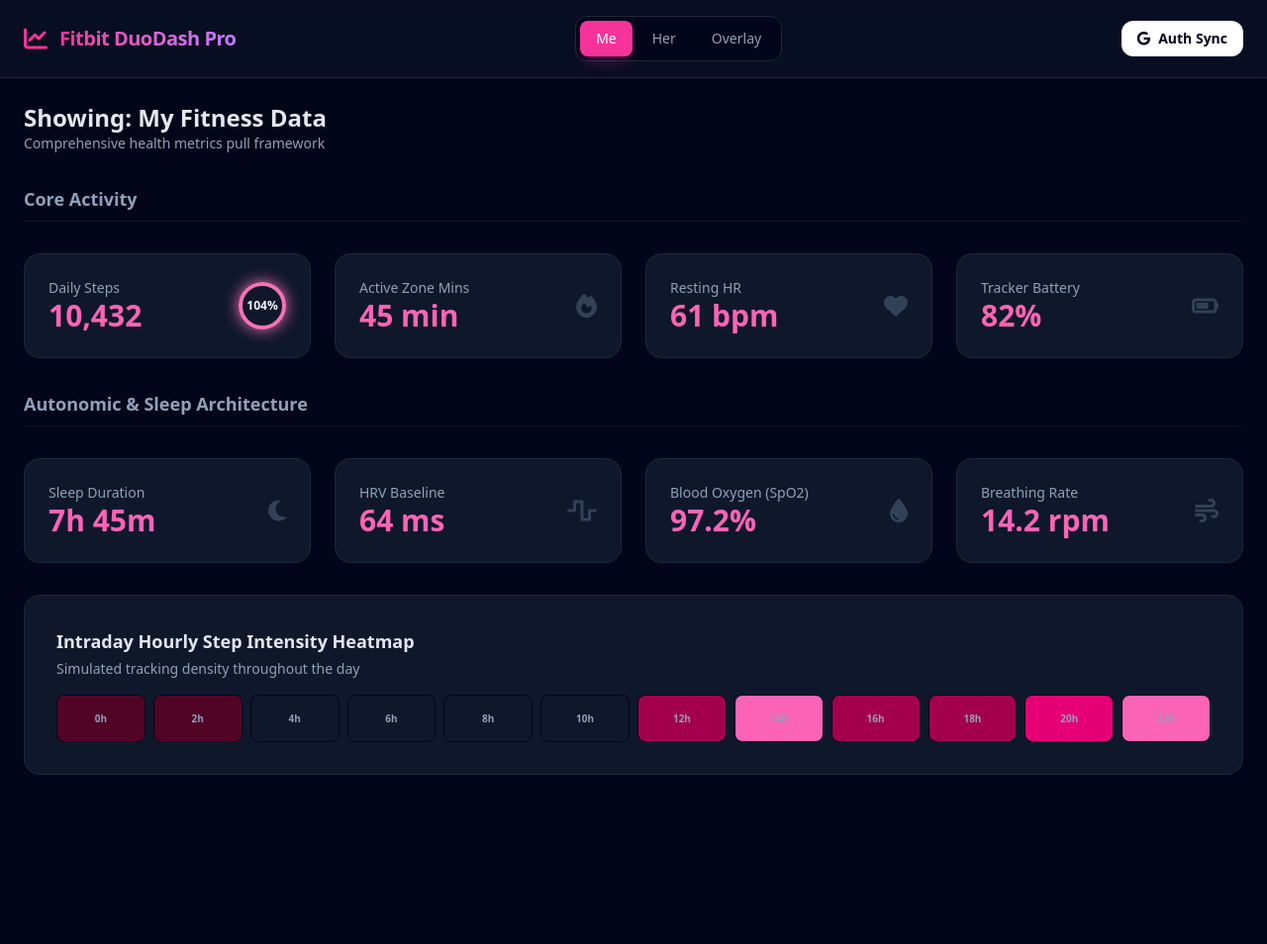
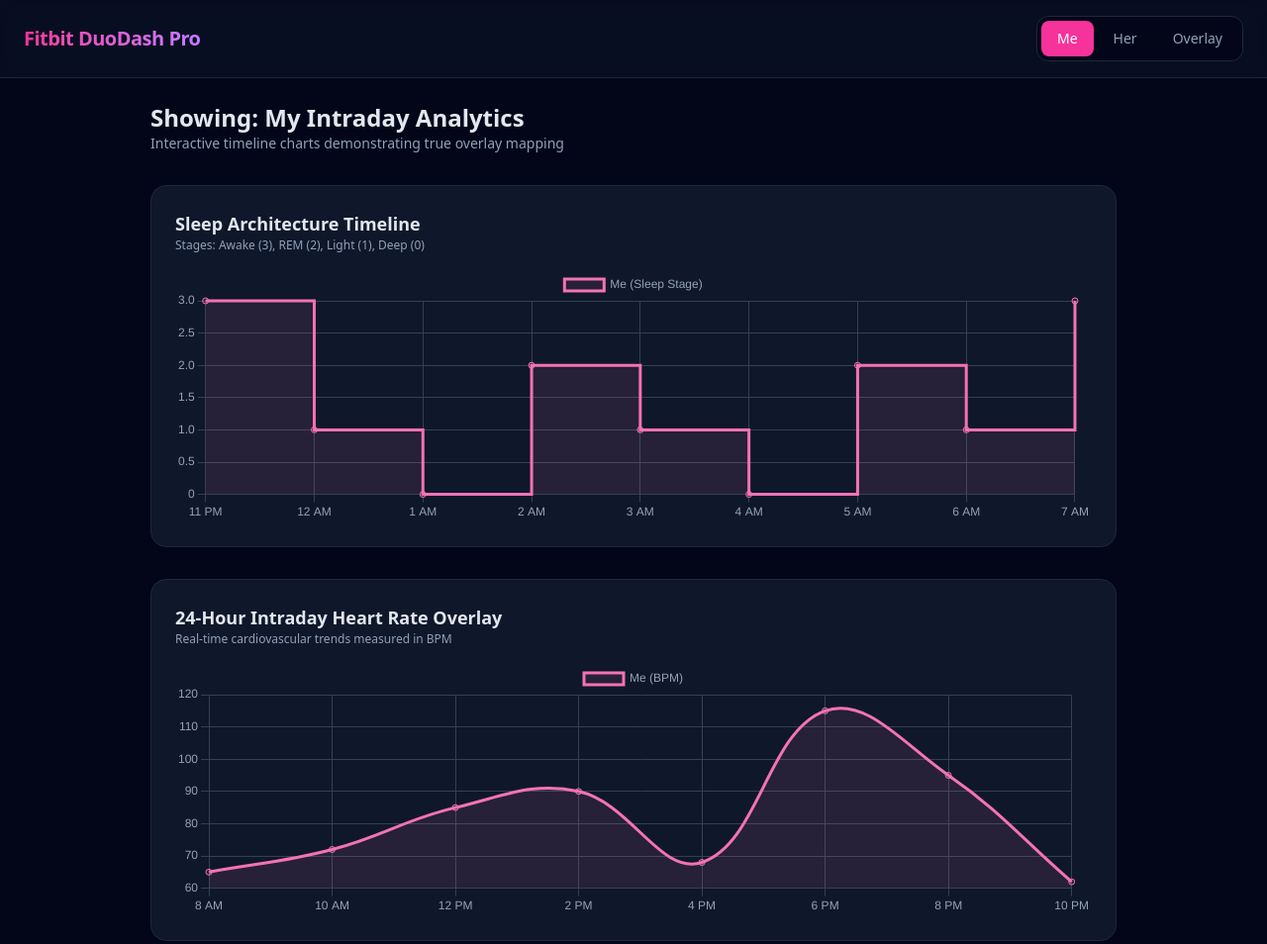
Before and after one commit to Leviathin91/fitbit-dashboard, a plain HTML site: page index.html in a window 1280 px wide. Shown: the whole page at 99% size. Before the commit the page ends 807 px from the top, so only its background shows below. Drawn offline with nearby package versions, Linux system fonts and the light colour scheme.

Commit message:
Update index.html

```diff
--- a/index.html
+++ b/index.html
@@ -3,182 +3,144 @@
 <head>
     <meta charset="UTF-8">
     <meta name="viewport" content="width=device-width, initial-scale=1.0">
-    <title>Fitbit Mega-Sync Dashboard</title>
+    <title>Fitbit Overlapping Analytics</title>
     <script src="https://cdn.jsdelivr.net/npm/@tailwindcss/browser@4"></script>
-    <link rel="stylesheet" href="https://cdnjs.cloudflare.com/ajax/libs/font-awesome/6.4.0/css/all.min.css">
-    <style>
-        .neon-ring-blue { border-color: #38bdf8; box-shadow: 0 0 15px #38bdf8; }
-        .neon-ring-pink { border-color: #f472b6; box-shadow: 0 0 15px #f472b6; }
-        .neon-ring-purple { border-color: #c084fc; box-shadow: 0 0 15px #c084fc; }
-    </style>
+    <!-- Chart.js CDN for interactive graphs -->
+    <script src="https://cdn.jsdelivr.net/npm/chart.js"></script>
 </head>
 <body class="bg-slate-950 text-slate-100 min-h-screen font-sans">
 
     <!-- Header -->
     <header class="border-b border-slate-800 bg-slate-900/50 backdrop-blur sticky top-0 z-50 px-6 py-4 flex flex-col sm:flex-row justify-between items-center gap-4">
-        <div class="flex items-center gap-3">
-            <i class="fa-solid fa-chart-line text-pink-500 text-2xl"></i>
-            <h1 class="text-xl font-bold tracking-tight text-transparent bg-clip-text bg-gradient-to-r from-pink-500 to-purple-400">Fitbit DuoDash Pro</h1>
+        <h1 class="text-xl font-bold tracking-tight text-transparent bg-clip-text bg-gradient-to-r from-pink-500 to-purple-400">Fitbit DuoDash Pro</h1>
+
+        <!-- Toggle Views -->
+        <div class="bg-slate-950 p-1 rounded-xl border border-slate-800 flex gap-1">
+            <button onclick="updateCharts('me')" id="btn-me" class="px-4 py-2 rounded-lg text-sm font-medium transition-all bg-pink-500 text-white">Me</button>
+            <button onclick="updateCharts('her')" id="btn-her" class="px-4 py-2 rounded-lg text-sm font-medium transition-all text-slate-400 hover:text-slate-200">Her</button>
+            <button onclick="updateCharts('overlay')" id="btn-overlay" class="px-4 py-2 rounded-lg text-sm font-medium transition-all text-slate-400 hover:text-slate-200">Overlay</button>
+        </div>
+    </header>
+
+    <main class="max-w-5xl mx-auto p-6 space-y-8">
+        <div>
+            <h2 id="chart-title" class="text-2xl font-bold text-slate-200">Showing: My Intraday Analytics</h2>
+            <p class="text-sm text-slate-400">Interactive timeline charts demonstrating true overlay mapping</p>
         </div>
 
-        <!-- Toggle System -->
-        <div class="bg-slate-950 p-1 rounded-xl border border-slate-800 flex gap-1">
-            <button onclick="switchView('me')" id="btn-me" class="px-4 py-2 rounded-lg text-sm font-medium transition-all bg-pink-500 text-white shadow-lg shadow-pink-500/20">Me</button>
-            <button onclick="switchView('her')" id="btn-her" class="px-4 py-2 rounded-lg text-sm font-medium transition-all text-slate-400 hover:text-slate-200">Her</button>
-            <button onclick="switchView('overlay')" id="btn-overlay" class="px-4 py-2 rounded-lg text-sm font-medium transition-all text-slate-400 hover:text-slate-200">Overlay</button>
-        </div>
-
-        <button class="bg-white text-slate-950 px-4 py-2 rounded-xl text-sm font-semibold hover:bg-slate-200 transition flex items-center gap-2">
-            <i class="fa-brands fa-google"></i> Auth Sync
-        </button>
-    </header>
-
-    <main class="max-w-7xl mx-auto p-6 space-y-8">
-        <div>
-            <h2 id="view-title" class="text-2xl font-bold text-slate-200">Showing: My Fitness Data</h2>
-            <p class="text-sm text-slate-400">Comprehensive health metrics pull framework</p>
-        </div>
-
-        <!-- Section 1: Core Daily Stats -->
-        <h3 class="text-lg font-semibold text-slate-400 border-b border-slate-900 pb-2">Core Activity</h3>
-        <div class="grid grid-cols-1 md:grid-cols-2 lg:grid-cols-4 gap-6">
-            <div class="bg-slate-900 border border-slate-800 rounded-2xl p-6 flex items-center justify-between">
-                <div>
-                    <p class="text-sm font-medium text-slate-400">Daily Steps</p>
-                    <p id="val-steps" class="text-3xl font-bold text-pink-400">10,432</p>
-                </div>
-                <div id="ring-steps" class="w-12 h-12 rounded-full border-4 neon-ring-pink flex items-center justify-center text-xs font-bold">104%</div>
+        <!-- Chart 1: Intraday Sleep Cycles Timeline -->
+        <div class="bg-slate-900 border border-slate-800 rounded-2xl p-6">
+            <div class="mb-4">
+                <h3 class="text-lg font-semibold text-slate-200">Sleep Architecture Timeline</h3>
+                <p class="text-xs text-slate-400">Stages: Awake (3), REM (2), Light (1), Deep (0)</p>
             </div>
-
-            <div class="bg-slate-900 border border-slate-800 rounded-2xl p-6 flex items-center justify-between">
-                <div>
-                    <p class="text-sm font-medium text-slate-400">Active Zone Mins</p>
-                    <p id="val-active-min" class="text-3xl font-bold text-pink-400">45 min</p>
-                </div>
-                <i class="fa-solid fa-fire text-2xl text-slate-700"></i>
-            </div>
-
-            <div class="bg-slate-900 border border-slate-800 rounded-2xl p-6 flex items-center justify-between">
-                <div>
-                    <p class="text-sm font-medium text-slate-400">Resting HR</p>
-                    <p id="val-rhr" class="text-3xl font-bold text-pink-400">61 bpm</p>
-                </div>
-                <i class="fa-solid fa-heart text-2xl text-slate-700"></i>
-            </div>
-
-            <div class="bg-slate-900 border border-slate-800 rounded-2xl p-6 flex items-center justify-between">
-                <div>
-                    <p class="text-sm font-medium text-slate-400">Tracker Battery</p>
-                    <p id="val-battery" class="text-3xl font-bold text-pink-400">82%</p>
-                </div>
-                <i class="fa-solid fa-battery-three-quarters text-2xl text-slate-700"></i>
+            <div class="h-64 w-full">
+                <canvas id="sleepChart"></canvas>
             </div>
         </div>
 
-        <!-- Section 2: Advanced Autonomic & Sleep Stats -->
-        <h3 class="text-lg font-semibold text-slate-400 border-b border-slate-900 pb-2">Autonomic & Sleep Architecture</h3>
-        <div class="grid grid-cols-1 md:grid-cols-2 lg:grid-cols-4 gap-6">
-            <div class="bg-slate-900 border border-slate-800 rounded-2xl p-6 flex items-center justify-between">
-                <div>
-                    <p class="text-sm font-medium text-slate-400">Sleep Duration</p>
-                    <p id="val-sleep" class="text-3xl font-bold text-pink-400">7h 45m</p>
-                </div>
-                <i class="fa-solid fa-moon text-2xl text-slate-700"></i>
+        <!-- Chart 2: Intraday Heart Rate Timeline -->
+        <div class="bg-slate-900 border border-slate-800 rounded-2xl p-6">
+            <div class="mb-4">
+                <h3 class="text-lg font-semibold text-slate-200">24-Hour Intraday Heart Rate Overlay</h3>
+                <p class="text-xs text-slate-400">Real-time cardiovascular trends measured in BPM</p>
             </div>
-
-            <div class="bg-slate-900 border border-slate-800 rounded-2xl p-6 flex items-center justify-between">
-                <div>
-                    <p class="text-sm font-medium text-slate-400">HRV Baseline</p>
-                    <p id="val-hrv" class="text-3xl font-bold text-pink-400">64 ms</p>
-                </div>
-                <i class="fa-solid fa-wave-square text-2xl text-slate-700"></i>
-            </div>
-
-            <div class="bg-slate-900 border border-slate-800 rounded-2xl p-6 flex items-center justify-between">
-                <div>
-                    <p class="text-sm font-medium text-slate-400">Blood Oxygen (SpO2)</p>
-                    <p id="val-spo2" class="text-3xl font-bold text-pink-400">97.2%</p>
-                </div>
-                <i class="fa-solid fa-droplet text-2xl text-slate-700"></i>
-            </div>
-
-            <div class="bg-slate-900 border border-slate-800 rounded-2xl p-6 flex items-center justify-between">
-                <div>
-                    <p class="text-sm font-medium text-slate-400">Breathing Rate</p>
-                    <p id="val-breath" class="text-3xl font-bold text-pink-400">14.2 rpm</p>
-                </div>
-                <i class="fa-solid fa-wind text-2xl text-slate-700"></i>
-            </div>
-        </div>
-
-        <!-- Heatmap / Hourly Visualization Frame -->
-        <div class="bg-slate-900 border border-slate-800 rounded-2xl p-8">
-            <h3 class="text-lg font-semibold text-slate-200">Intraday Hourly Step Intensity Heatmap</h3>
-            <p class="text-sm text-slate-400 mt-1 mb-4">Simulated tracking density throughout the day</p>
-            <div class="grid grid-cols-12 gap-2" id="heatmap-grid">
-                <!-- Heatmap squares generated by JS layout -->
+            <div class="h-64 w-full">
+                <canvas id="hrChart"></canvas>
             </div>
         </div>
     </main>
 
     <script>
-        const dataset = {
-            me: { title: "Showing: My Fitness Data", steps: "10,432", active: "45 min", rhr: "61 bpm", battery: "82%", sleep: "7h 45m", hrv: "64 ms", spo2: "97.2%", breath: "14.2 rpm", color: "pink", hIntensity: [2,1,0,0,0,0,4,8,5,3,6,9] },
-            her: { title: "Showing: Her Fitness Data", steps: "12,110", active: "72 min", rhr: "56 bpm", battery: "41%", sleep: "8h 18m", hrv: "78 ms", spo2: "98.5%", breath: "12.8 rpm", color: "sky", hIntensity: [0,0,0,0,0,2,5,4,3,7,9,4] },
-            overlay: { title: "Showing: Direct Data Overlay Comparison", steps: "11.2k Avg", active: "58m Avg", rhr: "58 bpm", battery: "Split", sleep: "8h 01m", hrv: "71 ms", spo2: "97.8%", breath: "13.5 rpm", color: "purple", hIntensity: [1,1,0,0,0,1,5,7,4,6,8,7] }
-        };
+        // Raw Data sets for testing overlays
+        const timeLabels = ["11 PM", "12 AM", "1 AM", "2 AM", "3 AM", "4 AM", "5 AM", "6 AM", "7 AM"];
+        const mySleep = [3, 1, 0, 2, 1, 0, 2, 1, 3];
+        const herSleep = [3, 2, 1, 0, 0, 1, 2, 2, 3];
 
-        function switchView(view) {
-            const current = dataset[view];
+        const hrLabels = ["8 AM", "10 AM", "12 PM", "2 PM", "4 PM", "6 PM", "8 PM", "10 PM"];
+        const myHR = [65, 72, 85, 90, 68, 115, 95, 62];
+        const herHR = [58, 64, 110, 75, 82, 90, 70, 55];
 
-            // Adjust header buttons
+        // Global configuration settings for ChartJS
+        Chart.defaults.color = '#94a3b8';
+        Chart.defaults.borderColor = '#334155';
+
+        // Initialize Sleep Chart
+        const ctxSleep = document.getElementById('sleepChart').getContext('2d');
+        const sleepChart = new Chart(ctxSleep, {
+            type: 'line',
+            data: {
+                labels: timeLabels,
+                datasets: [{
+                    label: 'Me (Sleep Stage)',
+                    data: mySleep,
+                    borderColor: '#f472b6',
+                    backgroundColor: 'rgba(244, 114, 182, 0.1)',
+                    stepped: true,
+                    fill: true
+                }]
+            },
+            options: { responsive: true, maintainAspectRatio: false }
+        });
+
+        // Initialize Heart Rate Chart
+        const ctxHR = document.getElementById('hrChart').getContext('2d');
+        const hrChart = new Chart(ctxHR, {
+            type: 'line',
+            data: {
+                labels: hrLabels,
+                datasets: [{
+                    label: 'Me (BPM)',
+                    data: myHR,
+                    borderColor: '#f472b6',
+                    backgroundColor: 'rgba(244, 114, 182, 0.1)',
+                    tension: 0.4,
+                    fill: true
+                }]
+            },
+            options: { responsive: true, maintainAspectRatio: false }
+        });
+
+        // Dynamic Toggle Logic
+        function updateCharts(view) {
+            // Update button visual highlights
             ['me', 'her', 'overlay'].forEach(v => {
                 const btn = document.getElementById(`btn-${v}`);
-                btn.className = v === view
-                    ? `px-4 py-2 rounded-lg text-sm font-medium transition-all text-white shadow-lg ${view==='me'?'bg-pink-500 shadow-pink-500/20':view==='her'?'bg-sky-500 shadow-sky-500/20':'bg-purple-500 shadow-purple-500/20'}`
-                    : "px-4 py-2 rounded-lg text-sm font-medium transition-all text-slate-400 hover:text-slate-200";
+                if(v === view) {
+                    btn.className = `px-4 py-2 rounded-lg text-sm font-medium transition-all text-white ${view==='me'?'bg-pink-500':view==='her'?'bg-sky-500':'bg-purple-500'}`;
+                } else {
+                    btn.className = "px-4 py-2 rounded-lg text-sm font-medium transition-all text-slate-400 hover:text-slate-200";
+                }
             });
 
-            document.getElementById('view-title').innerText = current.title;
-            document.getElementById('val-steps').innerText = current.steps;
-            document.getElementById('val-active-min').innerText = current.active;
-            document.getElementById('val-rhr').innerText = current.rhr;
-            document.getElementById('val-battery').innerText = current.battery;
-            document.getElementById('val-sleep').innerText = current.sleep;
-            document.getElementById('val-hrv').innerText = current.hrv;
-            document.getElementById('val-spo2').innerText = current.spo2;
-            document.getElementById('val-breath').innerText = current.breath;
+            document.getElementById('chart-title').innerText = view === 'overlay'
+                ? "Showing: Direct Data Overlay Comparison"
+                : `Showing: ${view.toUpperCase()} Intraday Analytics`;
 
-            const tColor = view === 'me' ? 'text-pink-400' : view === 'her' ? 'text-sky-400' : 'text-purple-400';
-            ['val-steps', 'val-active-min', 'val-rhr', 'val-battery', 'val-sleep', 'val-hrv', 'val-spo2', 'val-breath'].forEach(id => {
-                document.getElementById(id).className = `text-3xl font-bold ${tColor}`;
-            });
+            if (view === 'me') {
+                // Sleep Dataset config
+                sleepChart.data.datasets = [{ label: 'Me (Sleep Stage)', data: mySleep, borderColor: '#f472b6', backgroundColor: 'rgba(244, 114, 182, 0.1)', stepped: true, fill: true }];
+                // HR Dataset config
+                hrChart.data.datasets = [{ label: 'Me (BPM)', data: myHR, borderColor: '#f472b6', backgroundColor: 'rgba(244, 114, 182, 0.1)', tension: 0.4, fill: true }];
+            } else if (view === 'her') {
+                sleepChart.data.datasets = [{ label: 'Her (Sleep Stage)', data: herSleep, borderColor: '#38bdf8', backgroundColor: 'rgba(56, 189, 248, 0.1)', stepped: true, fill: true }];
+                hrChart.data.datasets = [{ label: 'Her (BPM)', data: herHR, borderColor: '#38bdf8', backgroundColor: 'rgba(56, 189, 248, 0.1)', tension: 0.4, fill: true }];
+            } else if (view === 'overlay') {
+                // Dual lines layered directly over each other
+                sleepChart.data.datasets = [
+                    { label: 'Me', data: mySleep, borderColor: '#f472b6', backgroundColor: 'transparent', stepped: true },
+                    { label: 'Her', data: herSleep, borderColor: '#38bdf8', backgroundColor: 'transparent', stepped: true }
+                ];
+                hrChart.data.datasets = [
+                    { label: 'Me', data: myHR, borderColor: '#f472b6', backgroundColor: 'rgba(244, 114, 182, 0.05)', tension: 0.4, fill: true },
+                    { label: 'Her', data: herHR, borderColor: '#38bdf8', backgroundColor: 'rgba(56, 189, 248, 0.05)', tension: 0.4, fill: true }
+                ];
+            }
 
-            document.getElementById('ring-steps').className = `w-12 h-12 rounded-full border-4 ${view==='me'?'neon-ring-pink':view==='her'?'neon-ring-blue':'neon-ring-purple'} flex items-center justify-center text-xs font-bold`;
-
-            renderHeatmap(current.hIntensity, current.color);
+            // Tell ChartJS to smoothly animate the new view changes
+            sleepChart.update();
+            hrChart.update();
         }
-
-        function renderHeatmap(intensities, color) {
-            const container = document.getElementById('heatmap-grid');
-            container.innerHTML = '';
-            const baseColors = {
-                pink: ['bg-slate-900', 'bg-pink-950', 'bg-pink-800', 'bg-pink-600', 'bg-pink-400'],
-                sky: ['bg-slate-900', 'bg-sky-950', 'bg-sky-800', 'bg-sky-600', 'bg-sky-400'],
-                purple: ['bg-slate-900', 'bg-purple-950', 'bg-purple-800', 'bg-purple-600', 'bg-purple-400']
-            };
-
-            intensities.forEach((intensity, idx) => {
-                const el = document.createElement('div');
-                const colorTier = intensity === 0 ? 0 : intensity < 3 ? 1 : intensity < 6 ? 2 : intensity < 8 ? 3 : 4;
-                el.className = `${baseColors[color][colorTier]} h-12 rounded-lg flex flex-col items-center justify-center text-[10px] text-slate-400 font-semibold border border-slate-950`;
-                el.innerHTML = `<span>${idx*2}h</span>`;
-                container.appendChild(el);
-            });
-        }
-
-        // Init
-        renderHeatmap(dataset.me.hIntensity, 'pink');
     </script>
 </body>
 </html>
```
